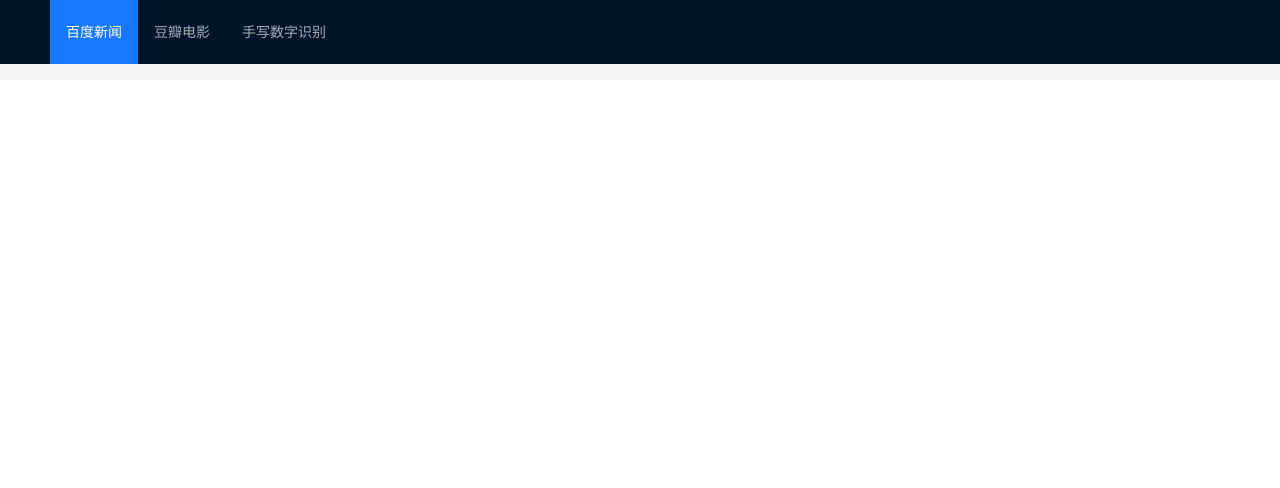
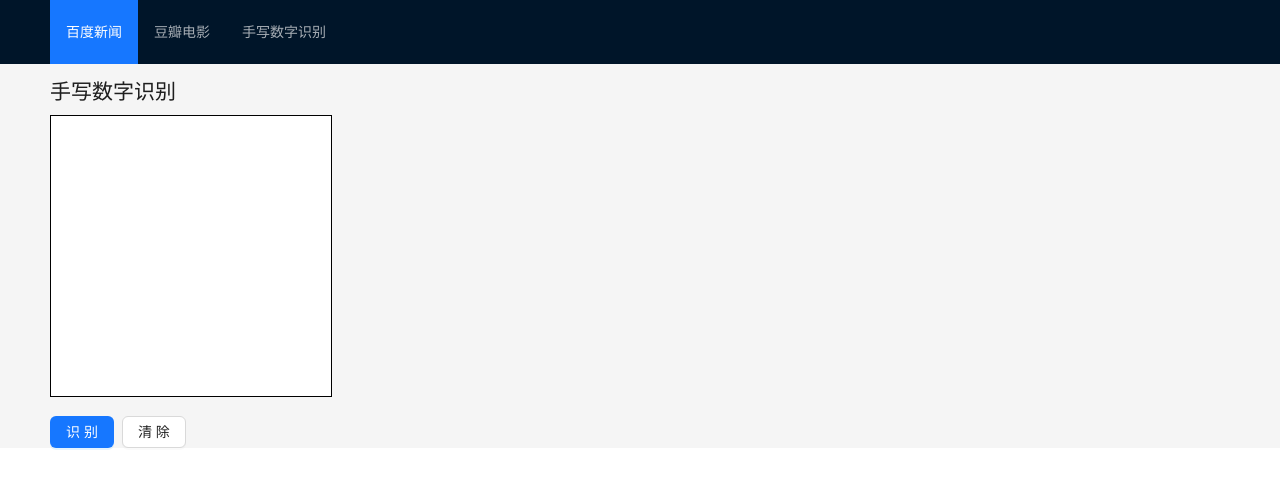
Before and after one commit to AroPlaChannel/crawler-frontend, a React (Create React App) app: page /recognize_digit in a window 1280 px wide. Before the commit this address had no page. Shown: the top 488 px of the page. Built offline with nearby package versions, Linux system fonts and the light colour scheme.

Commit message:
修复api调用错误

```diff
--- a/src/App.js
+++ b/src/App.js
@@ -31,7 +31,7 @@ function App() {
           <Routes>
             <Route path="/news" element={<News />} />
             <Route path="/movies" element={<Movies />} />
-            <Route path="/recognize" element={<NumberRecognizer />} />
+            <Route path="/recognize_digit" element={<NumberRecognizer />} />
           </Routes>
         </Content>
       </Layout>
--- a/src/NumberRecognizer.js
+++ b/src/NumberRecognizer.js
@@ -68,6 +68,7 @@ const NumberRecognizer = () => {
 
     axios.post('/api/recognize_digit', { inputs })
       .then(response => {
+        console.log("Response data:", response.data);  // 检查响应数据
         setResult(response.data.label);
       })
       .catch(error => {
```
